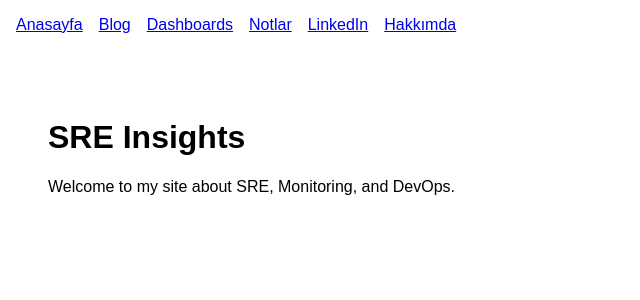
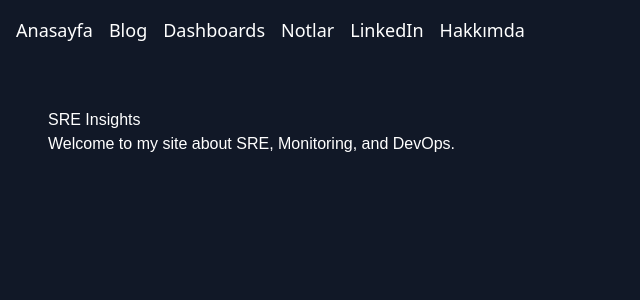
Before and after one commit to serkansevincus1/sre-insights, a Next.js app: page / in a window 1280 px wide. Shown: the top 300 px of the page, without its empty margins (0-640 px from the left). Built offline with nearby package versions, Linux system fonts and the light colour scheme.

Commit message:
Update layout.js

```diff
--- a/app/layout.js
+++ b/app/layout.js
@@ -1,3 +1,5 @@
+import './globals.css';
+
 export const metadata = {
   title: 'SRE Insights',
   description: 'SRE, Monitoring ve DevOps üzerine içerikler.',
@@ -5,16 +7,16 @@ export const metadata = {
 
 export default function RootLayout({ children }) {
   return (
-    <html lang="en">
-      <body style={{ margin: 0, padding: "1rem", fontFamily: "sans-serif" }}>
-        <header style={{ marginBottom: "2rem" }}>
-          <nav style={{ display: "flex", gap: "1rem" }}>
-            <a href="/">Anasayfa</a>
-            <a href="/blog">Blog</a>
-            <a href="/dashboards">Dashboards</a>
-            <a href="/notes">Notlar</a>
-            <a href="/posts">LinkedIn</a>
-            <a href="/about">Hakkımda</a>
+    <html lang="en" className="dark">
+      <body className="bg-white dark:bg-gray-900 text-black dark:text-white p-4">
+        <header className="mb-8">
+          <nav className="flex gap-4 text-lg">
+            <a href="/" className="hover:underline hover:text-blue-600">Anasayfa</a>
+            <a href="/blog" className="hover:underline hover:text-blue-600">Blog</a>
+            <a href="/dashboards" className="hover:underline hover:text-blue-600">Dashboards</a>
+            <a href="/notes" className="hover:underline hover:text-blue-600">Notlar</a>
+            <a href="/posts" className="hover:underline hover:text-blue-600">LinkedIn</a>
+            <a href="/about" className="hover:underline hover:text-blue-600">Hakkımda</a>
           </nav>
         </header>
         {children}
```
